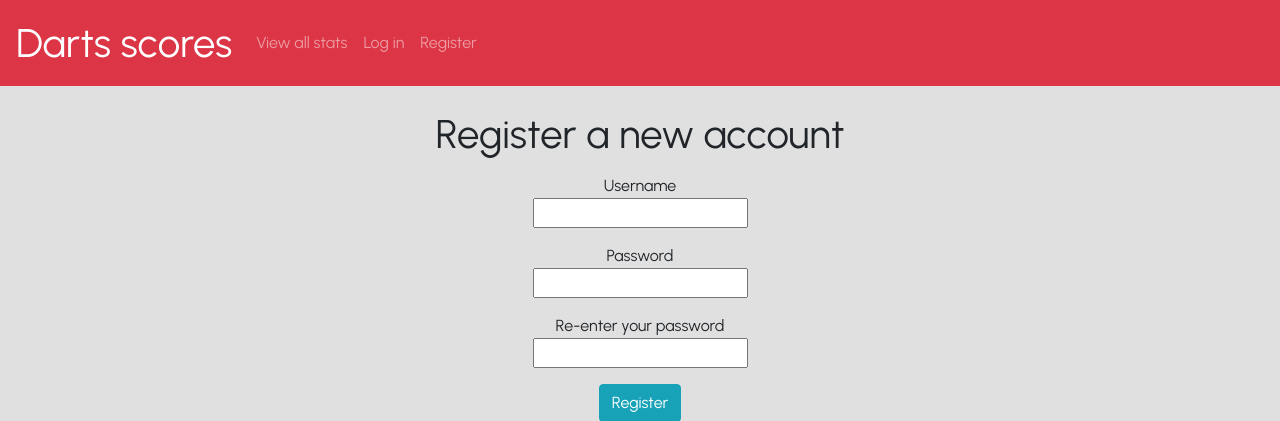
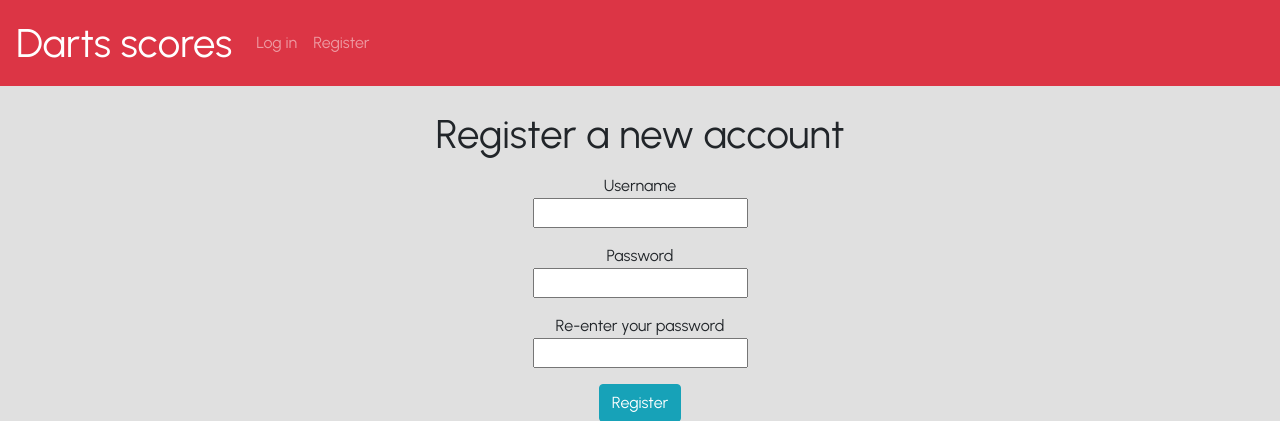
Before and after one commit to itsmatu/Darts-scores, a Flask app: page /register in a window 1280 px wide. Shown: the top 421 px of the page. Run offline with Flask 2, Linux system fonts and the light colour scheme; some libraries are stand-ins or nearby versions.

Commit message:
Fixed layout.html

```diff
--- a/templates/layout.html
+++ b/templates/layout.html
@@ -11,15 +11,15 @@
 <nav class="navbar navbar-expand-sm navbar-dark bg-danger">
 <a style="font-size: 40px;" class="navbar-brand" href="/mainpage">Darts scores</a>
 <ul class="navbar-nav">
-<li class="nav-item">
-<a class="nav-link" href="/mainpage/allstats">View all stats</a>
-</li>
 {% if session.username %}
 <li class="nav-item">
 <span class="navbar-text">You are logged in as <b>{{ session.username }}</b></span>
 </li>
 <li class="nav-item">
 <a class="nav-link" href="/logout"> <u>Log out</u></a>
+</li>
+<li class="nav-item">
+<a class="nav-link" href="/mainpage/allstats">View all stats</a>
 </li>
 {% else %}
 <li class="nav-item">
```
